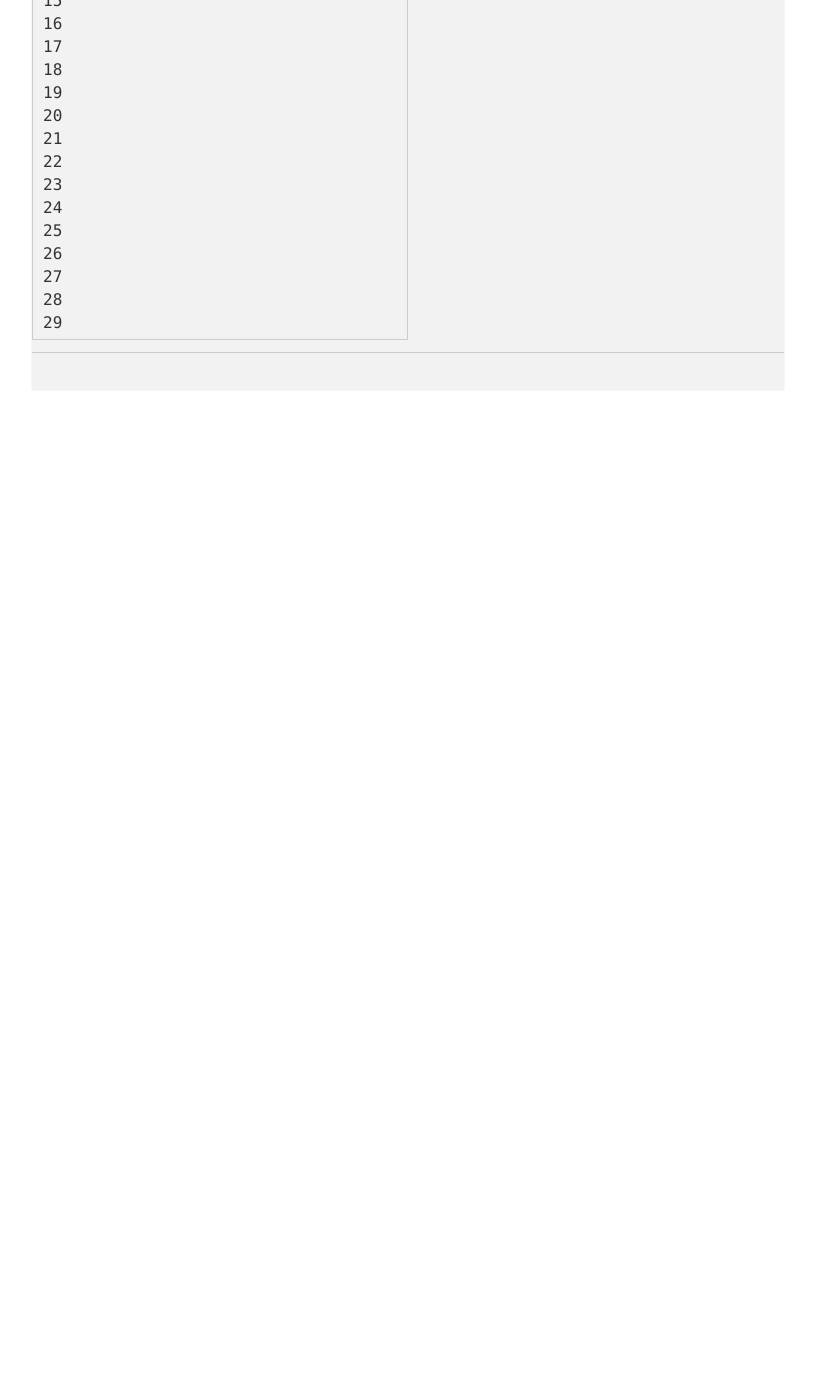
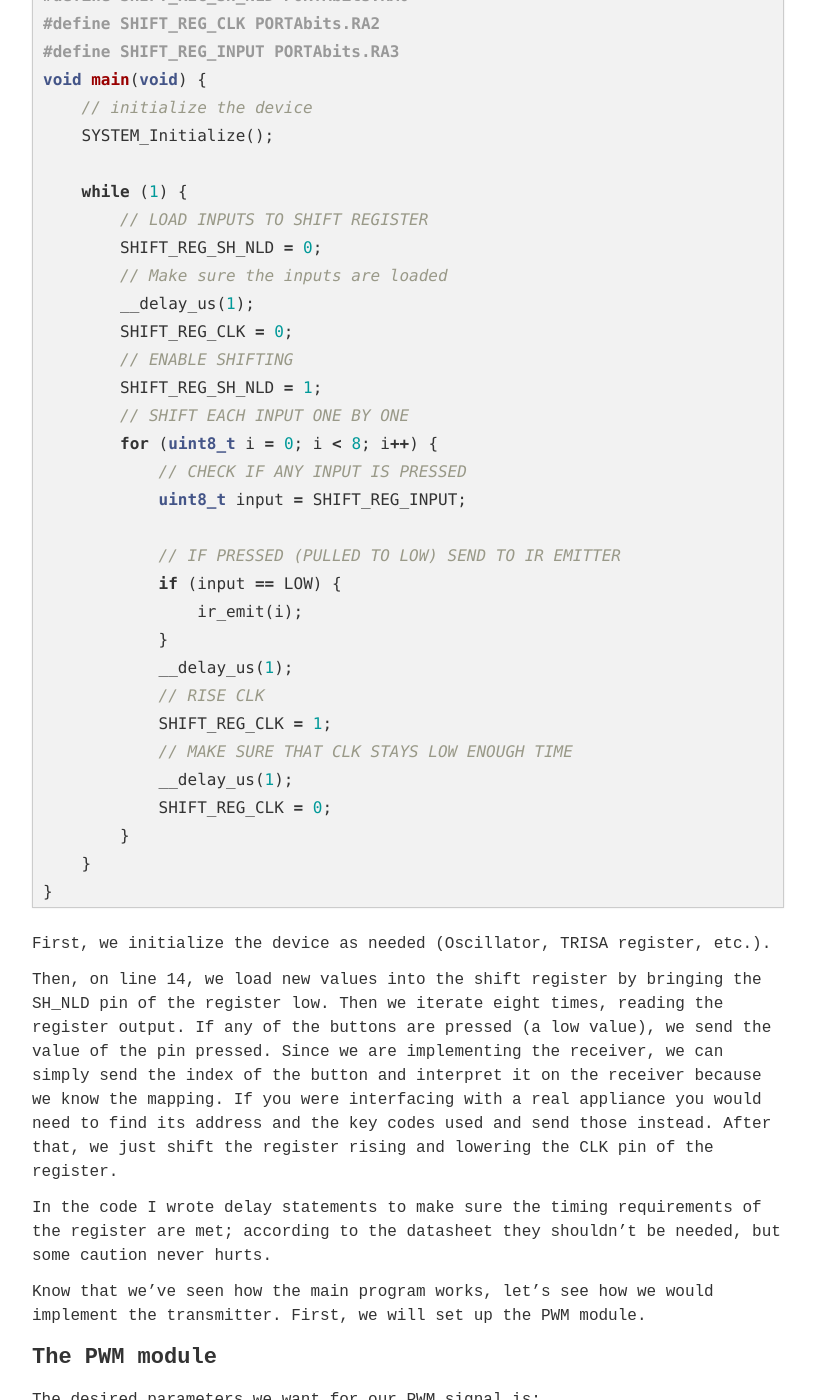
Before and after one commit to aleixsanchis/aleixsanchis.github.io, a Jekyll site: the page built from _posts/2019-03-20-ir-emitter.md, in a window 1280 px wide and 1400 px high, scrolled down 6000 px. Shown: the whole window, without its empty margins (232-1047 px from the left). Built offline with Jekyll 4.4.1, drawn with Linux system fonts in a browser that asks for light colours; some web fonts are replaced; before the commit the page ends 6438 px from its top, so only the background shows below that; some of the changed text lies outside the part shown.

Commit message:
Started PWM section

```diff
--- a/_posts/2019-03-20-ir-emitter.md
+++ b/_posts/2019-03-20-ir-emitter.md
@@ -109,6 +109,7 @@
 So, my configuration is as follows:
 
 {% highlight c %}
+
 // CONFIG
 
 #pragma config FOSC = INTOSC    // Oscillator Selection bits->INTOSC oscillator: CLKIN function disabled
@@ -126,13 +127,36 @@
 #pragma config LVP = OFF    // Low-Voltage Programming Enable->High-voltage on MCLR/VPP must be used for programming
 
 #pragma config WRT = OFF    // Flash Memory Self-Write Protection->Write protection off
+
+// LFIOFR 31.25KHz_osc_not_ready; HFIOFS unstable; HFIOFR 16MHz_osc_not_ready; Oscillator at 8MHz;
+OSCCON = 0x60;
+
+// Set Port A to low
+LATA = 0x00;
+
+// We set up RA1 as an input; This pin drives the PWM. If set to input, the pin will be driven low
+// when we want to drive the LED, we simply set it as an output
+TRISA = 0x02;
+
+// Set PORT A as digital GPIO
+ANSELA = 0x00;
+
 {% endhighlight %}
 
 #### The main loop
 
 In the following code block we see the main loop used in the firmware:
 
-{% highlight c linenos=table %}
+{% highlight c %}
+
+#define IR_OUTPUT PORTAbits.RA1
+
+#define SHIFT_REG_SH_NLD PORTAbits.RA0
+
+#define SHIFT_REG_CLK PORTAbits.RA2
+
+#define SHIFT_REG_INPUT PORTAbits.RA3
+
 void main(void) {
     // initialize the device
     SYSTEM_Initialize();
@@ -140,7 +164,11 @@
     while (1) {
         // LOAD INPUTS TO SHIFT REGISTER
         SHIFT_REG_SH_NLD = 0;
+        // Make sure the inputs are loaded
+        __delay_us(1);
         SHIFT_REG_CLK = 0;
+        // ENABLE SHIFTING
+        SHIFT_REG_SH_NLD = 1;
         // SHIFT EACH INPUT ONE BY ONE
         for (uint8_t i = 0; i < 8; i++) {
             // CHECK IF ANY INPUT IS PRESSED
@@ -162,4 +187,24 @@
         }
     }
 }
+
 {% endhighlight %}
+
+First, we initialize the device as needed (Oscillator, TRISA register, etc.).
+
+Then, on line 14, we load new values into the shift register by bringing the SH\_NLD pin of the register low. Then we iterate eight times, reading the register output. If any of the buttons are pressed (a low value), we send the value of the pin pressed. Since we are implementing the receiver, we can simply send the index of the button and interpret it on the receiver because we know the mapping. If you were interfacing with a real appliance you would need to find its address and the key codes used and send those instead. After that, we just shift the register rising and lowering the CLK pin of the register.
+
+In the code I wrote delay statements to make sure the timing requirements of the register are met; according to the datasheet they shouldn't be needed, but some caution never hurts.
+
+Know that we've seen how the main program works, let's see how we would implement the transmitter. First, we will set up the PWM module.
+
+#### The PWM module
+
+The desired parameters we want for our PWM signal is:
+
+* 38 KHz frequency / 26.3µs period
+* 50% Duty Cycle
+
+The PIC10F322 Datasheet offers two formulas to determine the period (the inverse of the frequency) and the duty cycle ratio. However, the MPLABX IDE has a tool called [Microchip Code Configurator](https://www.microchip.com/mplab/mplab-code-configurator). This tool allows us to easily configure aspects and peripherals of the device and avoid errors when doing the math. Don't feel bad about using it, it's a great time-saver.
+
+First, we will have to configure the Timer 2, which is the source of the PWM module
```
Also changed, not shown: other parts of _posts/2019-03-20-ir-emitter.md (+1 -4 lines).
